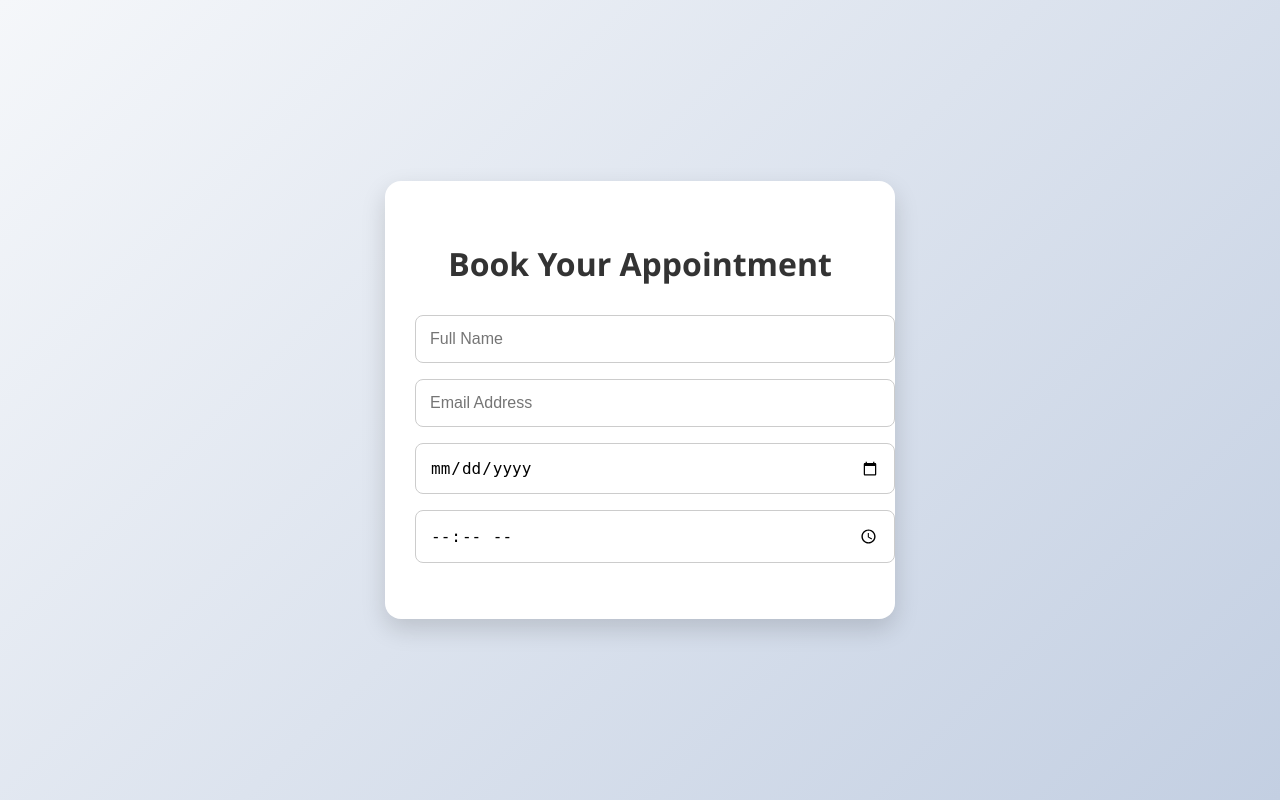
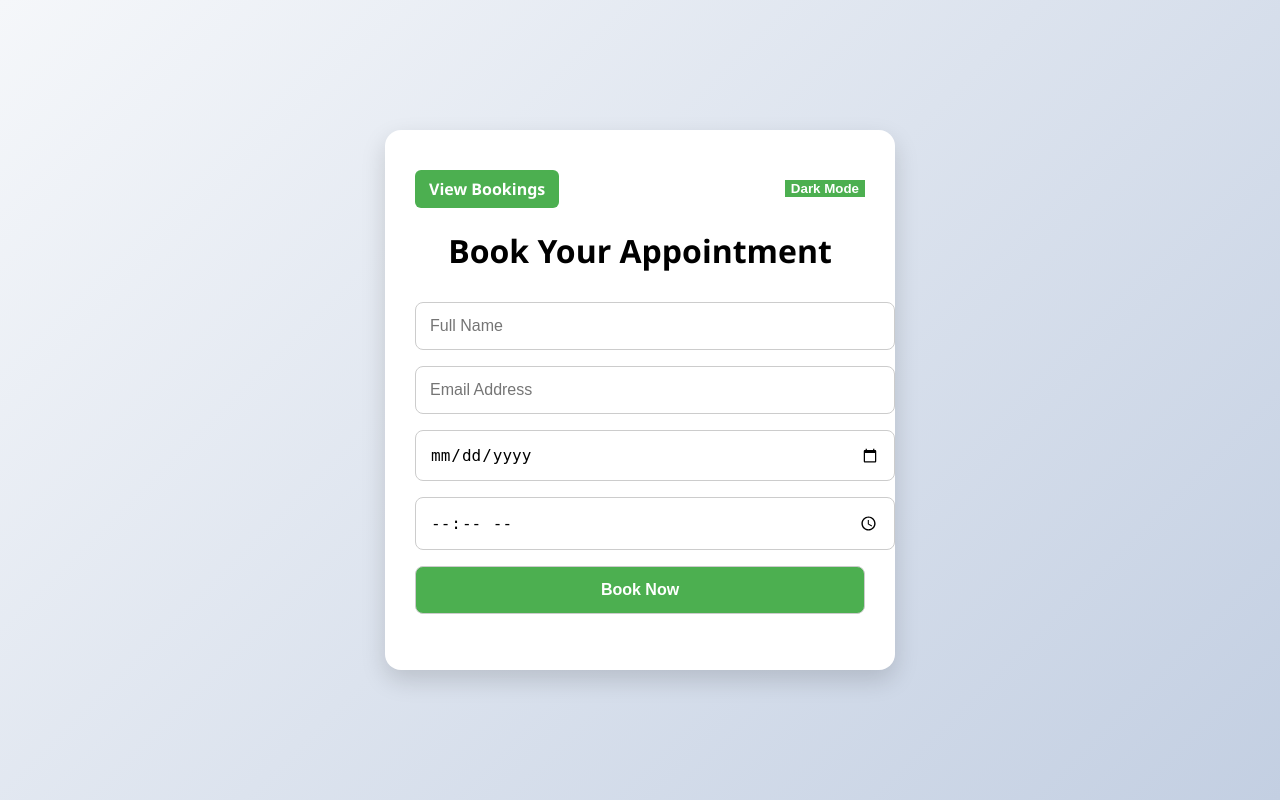
Before and after one commit to mindbytesnow/booking-platform, a Flask app: page / in a window 1280 px wide. Run offline with Flask 3, Linux system fonts and the light colour scheme; some libraries are stand-ins or nearby versions.

Commit message:
Update index.html

```diff
--- a/templates/index.html
+++ b/templates/index.html
@@ -5,7 +5,6 @@
   <meta name="viewport" content="width=device-width, initial-scale=1.0">
   <title>Book Your Appointment</title>
   <style>
-    /* Reset & basic */
     body {
       font-family: 'Segoe UI', Tahoma, Geneva, Verdana, sans-serif;
       margin: 0;
@@ -15,7 +14,14 @@
       justify-content: center;
       align-items: center;
       min-height: 100vh;
+      transition: background 0.3s, color 0.3s;
     }
+
+    body.dark {
+      background: #1e1e2f;
+      color: #e0e0e0;
+    }
+
     .container {
       background: white;
       padding: 40px 30px;
@@ -23,12 +29,18 @@
       box-shadow: 0 10px 25px rgba(0,0,0,0.15);
       max-width: 450px;
       width: 100%;
+      transition: background 0.3s, color 0.3s;
     }
+
+    body.dark .container {
+      background: #2c2c3c;
+    }
+
     h1 {
       text-align: center;
       margin-bottom: 30px;
-      color: #333;
     }
+
     form input, form button {
       width: 100%;
       padding: 14px;
@@ -38,11 +50,19 @@
       font-size: 16px;
       transition: all 0.2s;
     }
+
+    body.dark form input {
+      background: #3a3a50;
+      border-color: #555;
+      color: #e0e0e0;
+    }
+
     form input:focus {
       border-color: #4CAF50;
       outline: none;
       box-shadow: 0 0 5px rgba(76, 175, 80, 0.5);
     }
+
     button {
       background: #4CAF50;
       color: white;
@@ -50,27 +70,56 @@
       cursor: pointer;
       font-weight: bold;
     }
+
     button:hover {
       background: #45a049;
     }
+
     .messages p {
       margin: 0 0 8px 0;
       padding: 10px;
       border-radius: 6px;
       font-weight: bold;
     }
+
     .messages .error {
       background: #f8d7da;
       color: #721c24;
     }
+
     .messages .success {
       background: #d4edda;
       color: #155724;
+    }
+
+    .top-bar {
+      display: flex;
+      justify-content: space-between;
+      align-items: center;
+      margin-bottom: 16px;
+    }
+
+    .top-bar a {
+      text-decoration: none;
+      color: white;
+      background: #4CAF50;
+      padding: 8px 14px;
+      border-radius: 6px;
+      font-weight: bold;
+    }
+
+    .top-bar a:hover {
+      background: #45a049;
     }
   </style>
 </head>
 <body>
   <div class="container">
+    <div class="top-bar">
+      <a href="/bookings">View Bookings</a>
+      <button onclick="toggleDark()">Dark Mode</button>
+    </div>
+
     <h1>Book Your Appointment</h1>
 
     <div class="messages">
@@ -92,4 +141,32 @@
       <input type="email" name="email" placeholder="Email Address" id="email">
       <input type="date" name="date" id="date">
       <input type="time" name="time" id="time">
-      <butto
+      <button type="submit">Book Now</button>
+    </form>
+  </div>
+
+  <script>
+    function validateForm() {
+      const name = document.getElementById("name").value.trim();
+      const email = document.getElementById("email").value.trim();
+      const date = document.getElementById("date").value;
+      const time = document.getElementById("time").value;
+
+      if (!name || !email || !date || !time) {
+        alert("Please fill in all fields before submitting.");
+        return false;
+      }
+      return true;
+    }
+
+    // Prevent past dates
+    const today = new Date().toISOString().split('T')[0];
+    document.getElementById("date").setAttribute('min', today);
+
+    // Dark mode toggle
+    function toggleDark() {
+      document.body.classList.toggle('dark');
+    }
+  </script>
+</body>
+</html>
```
